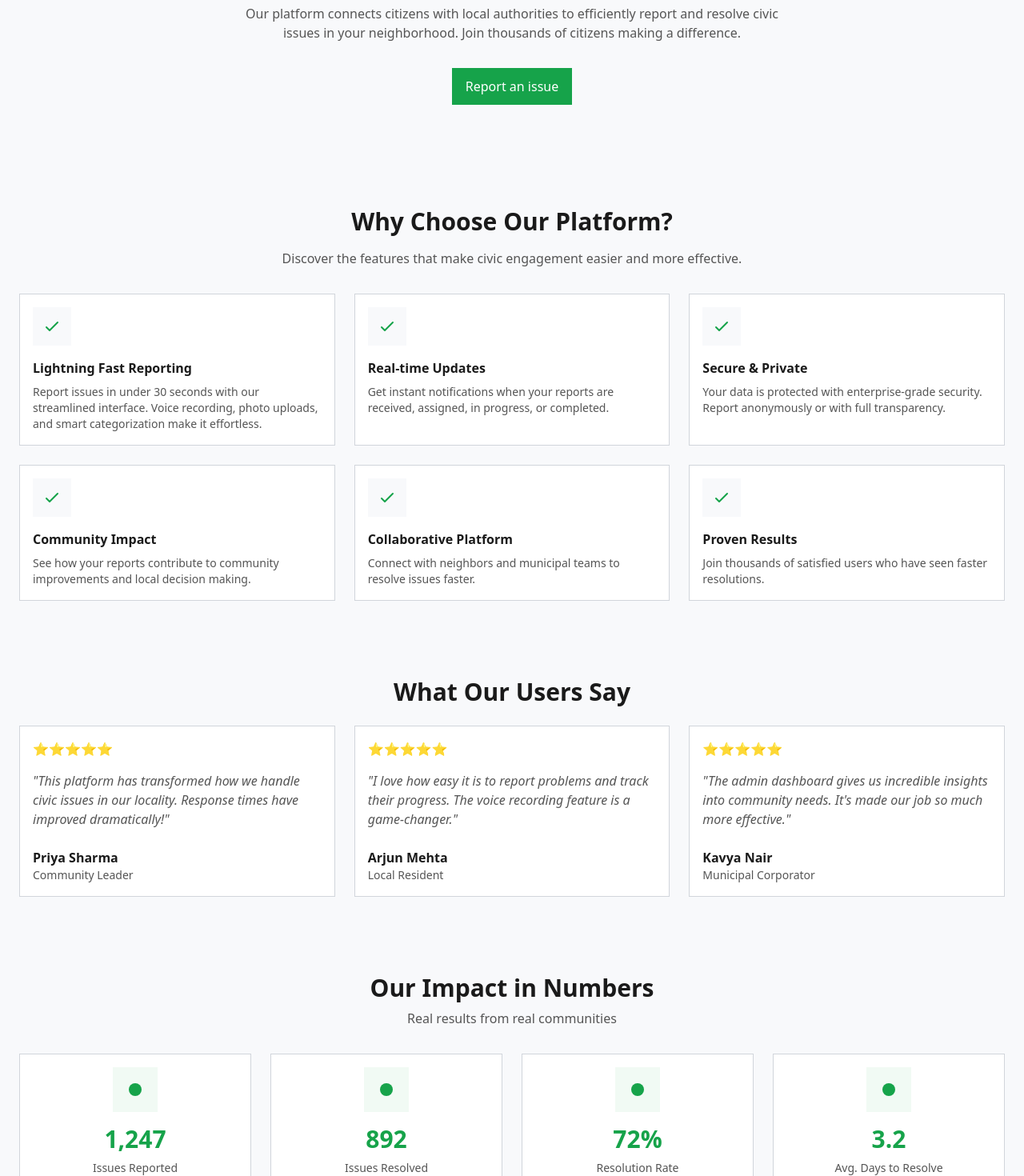
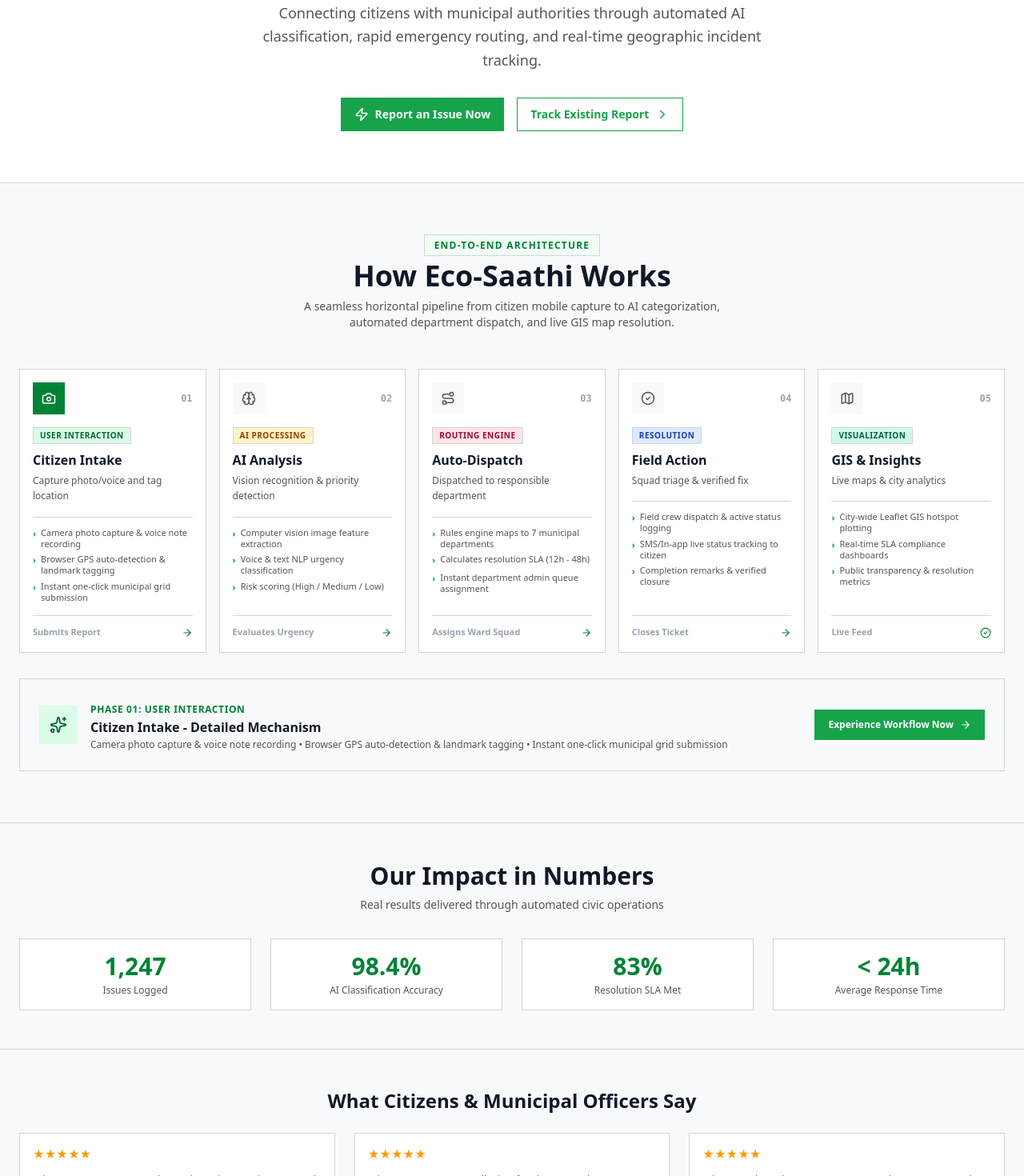
Before and after one commit to Chetna015/SMART-CITY, a React (Vite) app: page / in a window 1280 px wide. Shown: the part 320-1790 px from the top of the page at 80% size. Built offline with nearby package versions, Linux system fonts and the light colour scheme.

Commit message:
Replace static landing cards with horizontal 5-stage architecture workflow

```diff
--- a/src/user/pages/Home.jsx
+++ b/src/user/pages/Home.jsx
@@ -1,180 +1,309 @@
+import { useState } from "react";
+import { Link } from "react-router-dom";
+import {
+  Camera, Mic, MapPin, Send, Sparkles, Brain,
+  Route, Building2, CheckCircle2, Map, BarChart3,
+  ArrowRight, ShieldCheck, ChevronRight, Zap
+} from "lucide-react";
 import Navbar from "../../components/Navbar";
 import Footer from "../../components/Footer";
 
 export default function Home() {
+  const [activeStage, setActiveStage] = useState(0);
+
+  const workflowStages = [
+    {
+      id: "user-interaction",
+      stageNumber: "01",
+      badge: "User Interaction",
+      badgeColor: "bg-green-100 text-green-800 border-green-200",
+      title: "Citizen Intake",
+      icon: Camera,
+      shortDesc: "Capture photo/voice and tag location",
+      details: [
+        "Camera photo capture & voice note recording",
+        "Browser GPS auto-detection & landmark tagging",
+        "Instant one-click municipal grid submission"
+      ],
+      connectorText: "Submits Report"
+    },
+    {
+      id: "ai-processing",
+      stageNumber: "02",
+      badge: "AI Processing",
+      badgeColor: "bg-amber-100 text-amber-800 border-amber-200",
+      title: "AI Analysis",
+      icon: Brain,
+      shortDesc: "Vision recognition & priority detection",
+      details: [
+        "Computer vision image feature extraction",
+        "Voice & text NLP urgency classification",
+        "Risk scoring (High / Medium / Low)"
+      ],
+      connectorText: "Evaluates Urgency"
+    },
+    {
+      id: "routing",
+      stageNumber: "03",
+      badge: "Routing Engine",
+      badgeColor: "bg-rose-100 text-rose-800 border-rose-200",
+      title: "Auto-Dispatch",
+      icon: Route,
+      shortDesc: "Dispatched to responsible department",
+      details: [
+        "Rules engine maps to 7 municipal departments",
+        "Calculates resolution SLA (12h - 48h)",
+        "Instant department admin queue assignment"
+      ],
+      connectorText: "Assigns Ward Squad"
+    },
+    {
+      id: "resolution",
+      stageNumber: "04",
+      badge: "Resolution",
+      badgeColor: "bg-blue-100 text-blue-800 border-blue-200",
+      title: "Field Action",
+      icon: CheckCircle2,
+      shortDesc: "Squad triage & verified fix",
+      details: [
+        "Field crew dispatch & active status logging",
+        "SMS/In-app live status tracking to citizen",
+        "Completion remarks & verified closure"
+      ],
+      connectorText: "Closes Ticket"
+    },
+    {
+      id: "insights",
+      stageNumber: "05",
+      badge: "Visualization",
+      badgeColor: "bg-emerald-100 text-emerald-800 border-emerald-200",
+      title: "GIS & Insights",
+      icon: Map,
+      shortDesc: "Live maps & city analytics",
+      details: [
+        "City-wide Leaflet GIS hotspot plotting",
+        "Real-time SLA compliance dashboards",
+        "Public transparency & resolution metrics"
+      ],
+      connectorText: "Live Feed"
+    }
+  ];
+
   return (
     <>
       <Navbar />
 
       {/* HERO SECTION */}
-      <section className="bg-[var(--background)]">
-        {/* thin green banner */}
-        <div
-          style={{ background: "rgba(22,163,74,0.06)" }}
-          className="w-full py-6"
-        >
-          <div className="max-w-7xl mx-auto px-6">
-            <h1 className="text-center text-lg md:text-xl font-semibold text-[var(--text)]">
-              Smart Civic Issue Reporting
-            </h1>
+      <section className="bg-white border-b border-gray-200">
+        <div style={{ background: "rgba(22,163,74,0.06)" }} className="w-full py-4 border-b border-green-100">
+          <div className="max-w-7xl mx-auto px-6 flex items-center justify-center gap-2">
+            <span className="w-2 h-2 rounded-full bg-green-600 animate-pulse"></span>
+            <span className="text-xs font-bold uppercase tracking-wider text-green-800">
+              AI-Powered Municipal Smart Civic Grid
+            </span>
           </div>
         </div>
 
-        {/* main hero content */}
-        <div className="max-w-4xl mx-auto text-center py-20 px-6">
-          <h2 className="text-2xl md:text-4xl font-bold text-[var(--primary-blue)]">
-            Report Issues, Track Progress, Build Better Communities
-          </h2>
+        <div className="max-w-5xl mx-auto text-center py-16 px-6">
+          <h1 className="text-3xl sm:text-5xl font-extrabold text-gray-900 tracking-tight leading-tight">
+            Report Civic Issues, <span className="text-green-700">Track Progress</span>, Build Better Cities
+          </h1>
 
-          <p className="mt-4 text-[var(--soft-text)] max-w-2xl mx-auto">
-            Our platform connects citizens with local authorities to efficiently
-            report and resolve civic issues in your neighborhood. Join thousands
-            of citizens making a difference.
+          <p className="mt-4 text-base sm:text-lg text-gray-600 max-w-2xl mx-auto leading-relaxed">
+            Connecting citizens with municipal authorities through automated AI classification,
+            rapid emergency routing, and real-time geographic incident tracking.
           </p>
 
-          <div className="mt-8">
-            <a href="/report" className="sa-btn inline-block">
-              Report an issue
-            </a>
+          <div className="mt-8 flex flex-wrap justify-center items-center gap-4">
+            <Link to="/report" className="sa-btn px-6 py-3.5 text-sm font-bold flex items-center gap-2 shadow-sm">
+              <Zap size={18} /> Report an Issue Now
+            </Link>
+            <Link to="/track" className="sa-btn secondary px-6 py-3.5 text-sm font-bold flex items-center gap-2">
+              Track Existing Report <ChevronRight size={18} />
+            </Link>
           </div>
         </div>
       </section>
 
-      {/* FEATURES / CARDS SECTION */}
-      <section className="max-w-7xl mx-auto px-6 py-12">
-        <h3 className="text-center text-3xl font-bold mb-4">
-          Why Choose Our Platform?
+      {/* HORIZONTAL WORKFLOW SECTION (Replacing the 6 static cards) */}
+      <section className="max-w-7xl mx-auto px-4 sm:px-6 py-16">
+        <div className="text-center mb-12">
+          <span className="text-xs font-bold text-green-700 bg-green-50 px-3 py-1 border border-green-200 uppercase tracking-widest">
+            End-To-End Architecture
+          </span>
+          <h2 className="text-3xl sm:text-4xl font-extrabold text-gray-900 mt-2">
+            How Eco-Saathi Works
+          </h2>
+          <p className="text-sm text-gray-500 max-w-xl mx-auto mt-2">
+            A seamless horizontal pipeline from citizen mobile capture to AI categorization,
+            automated department dispatch, and live GIS map resolution.
+          </p>
+        </div>
+
+        {/* HORIZONTAL WORKFLOW PIPELINE */}
+        <div className="relative">
+          {/* DESKTOP HORIZONTAL CONNECTING LINE */}
+          <div className="hidden lg:block absolute top-[52px] left-[5%] right-[5%] h-0.5 bg-gray-200 z-0"></div>
+
+          {/* 5 HORIZONTAL STAGES */}
+          <div className="grid grid-cols-1 md:grid-cols-3 lg:grid-cols-5 gap-4 relative z-10">
+            {workflowStages.map((stage, idx) => {
+              const IconComp = stage.icon;
+              const isSelected = activeStage === idx;
+
+              return (
+                <div
+                  key={stage.id}
+                  onClick={() => setActiveStage(idx)}
+                  className={`sa-card p-5 cursor-pointer transition-all duration-200 flex flex-col justify-between ${
+                    isSelected
+                      ? "border-green-600 shadow-md ring-1 ring-green-600 bg-white"
+                      : "bg-white hover:border-gray-400"
+                  }`}
+                >
+                  <div>
+                    {/* TOP STEP HEADER & ICON */}
+                    <div className="flex items-center justify-between mb-3">
+                      <div className={`w-10 h-10 flex items-center justify-center font-bold text-sm shadow-sm transition ${
+                        isSelected ? "bg-green-700 text-white" : "bg-gray-100 text-gray-700"
+                      }`}>
+                        <IconComp size={18} />
+                      </div>
+
+                      <span className="text-xs font-mono font-extrabold text-gray-400">
+                        {stage.stageNumber}
+                      </span>
+                    </div>
+
+                    {/* BADGE */}
+                    <span className={`text-[10px] font-bold uppercase tracking-wider px-2 py-0.5 border inline-block mb-2 ${stage.badgeColor}`}>
+                      {stage.badge}
+                    </span>
+
+                    {/* TITLE */}
+                    <h3 className="font-extrabold text-gray-900 text-base mb-1">
+                      {stage.title}
+                    </h3>
+
+                    <p className="text-xs text-gray-500 leading-relaxed mb-4">
+                      {stage.shortDesc}
+                    </p>
+
+                    {/* BULLET SUB-POINTS */}
+                    <ul className="space-y-1.5 text-[11px] text-gray-600 border-t border-gray-100 pt-3">
+                      {stage.details.map((point, pIdx) => (
+                        <li key={pIdx} className="flex items-start gap-1.5">
+                          <span className="text-green-600 font-bold">›</span>
+                          <span className="leading-tight">{point}</span>
+                        </li>
+                      ))}
+                    </ul>
+                  </div>
+
+                  {/* BOTTOM DIRECTIONAL ARROW */}
+                  <div className="mt-4 pt-3 border-t border-gray-100 flex items-center justify-between text-[11px] font-semibold text-gray-400">
+                    <span>{stage.connectorText}</span>
+                    {idx < workflowStages.length - 1 ? (
+                      <ArrowRight size={14} className="text-green-700" />
+                    ) : (
+                      <CheckCircle2 size={14} className="text-green-700" />
+                    )}
+                  </div>
+                </div>
+              );
+            })}
+          </div>
+        </div>
+
+        {/* ACTIVE STAGE HIGHLIGHT CALLOUT */}
+        <div className="mt-8 bg-gray-50 border border-gray-200 p-6 flex flex-col md:flex-row items-start md:items-center justify-between gap-4">
+          <div className="flex items-center gap-4">
+            <div className="w-12 h-12 bg-green-100 text-green-800 flex items-center justify-center font-bold text-lg shrink-0">
+              <Sparkles size={22} />
+            </div>
+            <div>
+              <span className="text-xs font-bold text-green-700 uppercase tracking-wider">
+                Phase {workflowStages[activeStage].stageNumber}: {workflowStages[activeStage].badge}
+              </span>
+              <h4 className="text-base font-bold text-gray-900">
+                {workflowStages[activeStage].title} - Detailed Mechanism
+              </h4>
+              <p className="text-xs text-gray-600 mt-0.5">
+                {workflowStages[activeStage].details.join(" • ")}
+              </p>
+            </div>
+          </div>
+
+          <Link
+            to="/report"
+            className="sa-btn px-5 py-2 text-xs font-semibold whitespace-nowrap self-stretch md:self-auto justify-center"
+          >
+            Experience Workflow Now <ArrowRight size={14} />
+          </Link>
+        </div>
+      </section>
+
+      {/* STATS / IMPACT SECTION */}
+      <section className="max-w-7xl mx-auto px-6 py-12 border-t border-gray-200">
+        <h3 className="text-center text-3xl font-bold mb-2 text-gray-900">
+          Our Impact in Numbers
         </h3>
-        <p className="text-center text-[var(--soft-text)] mb-8">
-          Discover the features that make civic engagement easier and more
-          effective.
+        <p className="text-center text-gray-500 mb-8 text-sm">
+          Real results delivered through automated civic operations
         </p>
 
-        <div className="grid grid-cols-1 md:grid-cols-3 gap-6">
+        <div className="grid grid-cols-2 md:grid-cols-4 gap-6">
           {[
-            {
-              title: "Lightning Fast Reporting",
-              body: "Report issues in under 30 seconds with our streamlined interface. Voice recording, photo uploads, and smart categorization make it effortless.",
-            },
-            {
-              title: "Real-time Updates",
-              body: "Get instant notifications when your reports are received, assigned, in progress, or completed.",
-            },
-            {
-              title: "Secure & Private",
-              body: "Your data is protected with enterprise-grade security. Report anonymously or with full transparency.",
-            },
-            {
-              title: "Community Impact",
-              body: "See how your reports contribute to community improvements and local decision making.",
-            },
-            {
-              title: "Collaborative Platform",
-              body: "Connect with neighbors and municipal teams to resolve issues faster.",
-            },
-            {
-              title: "Proven Results",
-              body: "Join thousands of satisfied users who have seen faster resolutions.",
-            },
-          ].map((c) => (
-            <div key={c.title} className="sa-card p-6">
-              <div className="w-12 h-12 bg-[var(--background)] flex items-center justify-center mb-4">
-                <svg
-                  xmlns="http://www.w3.org/2000/svg"
-                  className="h-6 w-6 text-[var(--primary-blue)]"
-                  fill="none"
-                  viewBox="0 0 24 24"
-                  stroke="currentColor"
-                >
-                  <path
-                    strokeLinecap="round"
-                    strokeLinejoin="round"
-                    strokeWidth={2}
-                    d="M5 13l4 4L19 7"
-                  />
-                </svg>
+            { value: "1,247", label: "Issues Logged" },
+            { value: "98.4%", label: "AI Classification Accuracy" },
+            { value: "83%", label: "Resolution SLA Met" },
+            { value: "< 24h", label: "Average Response Time" },
+          ].map((s) => (
+            <div key={s.label} className="sa-card p-6 text-center">
+              <div className="text-3xl font-extrabold text-green-700">
+                {s.value}
               </div>
-              <h4 className="font-semibold mb-2">{c.title}</h4>
-              <p className="text-sm text-[var(--soft-text)]">{c.body}</p>
+              <div className="text-xs text-gray-500 mt-1 font-medium">
+                {s.label}
+              </div>
             </div>
           ))}
         </div>
       </section>
 
       {/* TESTIMONIALS SECTION */}
-      <section className="max-w-7xl mx-auto px-6 py-12 bg-[var(--background)]">
-        <h3 className="text-center text-3xl font-bold mb-6">
-          What Our Users Say
+      <section className="max-w-7xl mx-auto px-6 py-12 bg-gray-50 border-t border-gray-200">
+        <h3 className="text-center text-2xl font-bold mb-6 text-gray-900">
+          What Citizens & Municipal Officers Say
         </h3>
         <div className="grid grid-cols-1 md:grid-cols-3 gap-6">
           {[
             {
               quote:
-                "This platform has transformed how we handle civic issues in our locality. Response times have improved dramatically!",
+                "The instant voice note recording and auto-location detection made reporting a deep pothole in DLW take under 30 seconds. PWD fixed it within 24 hours!",
               name: "Priya Sharma",
-              role: "Community Leader",
+              role: "Resident, DLW Colony",
             },
             {
               quote:
-                "I love how easy it is to report problems and track their progress. The voice recording feature is a game-changer.",
-              name: "Arjun Mehta",
-              role: "Local Resident",
+                "The AI engine automatically classifies the issue and prioritizes emergencies. Our sanitation field squads now receive clean, geotagged work orders directly.",
+              name: "Sonia Verma",
+              role: "Health & Sanitation Officer",
             },
             {
               quote:
-                "The admin dashboard gives us incredible insights into community needs. It's made our job so much more effective.",
-              name: "Kavya Nair",
+                "The city-wide GIS hotspot map gives our administration complete visibility into ward-by-ward resolution performance in real-time.",
+              name: "Arjun Mehta",
               role: "Municipal Corporator",
             },
           ].map((t) => (
-            <div key={t.name} className="sa-card p-6">
-              <div className="mb-4">⭐️⭐️⭐️⭐️⭐️</div>
-              <blockquote className="italic text-[var(--soft-text)]">
+            <div key={t.name} className="sa-card p-6 bg-white">
+              <div className="mb-3 text-amber-500 text-sm">★★★★★</div>
+              <blockquote className="italic text-xs text-gray-600 leading-relaxed">
                 "{t.quote}"
               </blockquote>
-              <div className="mt-6 font-semibold">{t.name}</div>
-              <div className="text-sm text-[var(--soft-text)]">{t.role}</div>
-            </div>
-          ))}
-        </div>
-      </section>
-
-      {/* STATS / IMPACT SECTION */}
-      <section className="max-w-7xl mx-auto px-6 py-12">
-        <h3 className="text-center text-3xl font-bold mb-2">
-          Our Impact in Numbers
-        </h3>
-        <p className="text-center text-[var(--soft-text)] mb-8">
-          Real results from real communities
-        </p>
-
-        <div className="grid grid-cols-1 md:grid-cols-4 gap-6">
-          {[
-            { value: "1,247", label: "Issues Reported" },
-            { value: "892", label: "Issues Resolved" },
-            { value: "72%", label: "Resolution Rate" },
-            { value: "3.2", label: "Avg. Days to Resolve" },
-          ].map((s) => (
-            <div key={s.label} className="sa-card p-6 text-center">
-              <div
-                style={{ background: "rgba(22,163,74,0.06)" }}
-                className="mb-4 w-14 h-14 mx-auto flex items-center justify-center"
-              >
-                <svg
-                  xmlns="http://www.w3.org/2000/svg"
-                  className="h-8 w-8 text-[var(--primary-blue)]"
-                  viewBox="0 0 24 24"
-                  fill="currentColor"
-                >
-                  <circle cx="12" cy="12" r="6" />
-                </svg>
-              </div>
-              <div className="text-3xl font-extrabold text-[var(--primary-blue)]">
-                {s.value}
-              </div>
-              <div className="text-sm text-[var(--soft-text)] mt-2">
-                {s.label}
-              </div>
+              <div className="mt-4 font-bold text-sm text-gray-900">{t.name}</div>
+              <div className="text-xs text-green-700 font-medium">{t.role}</div>
             </div>
           ))}
         </div>
```
